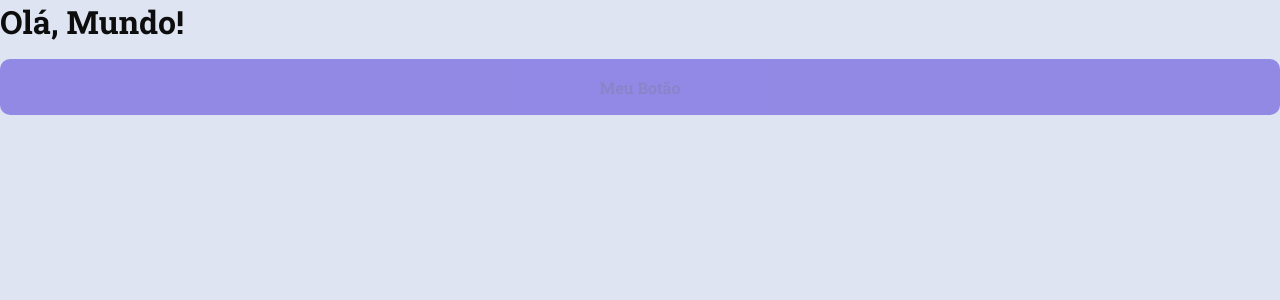
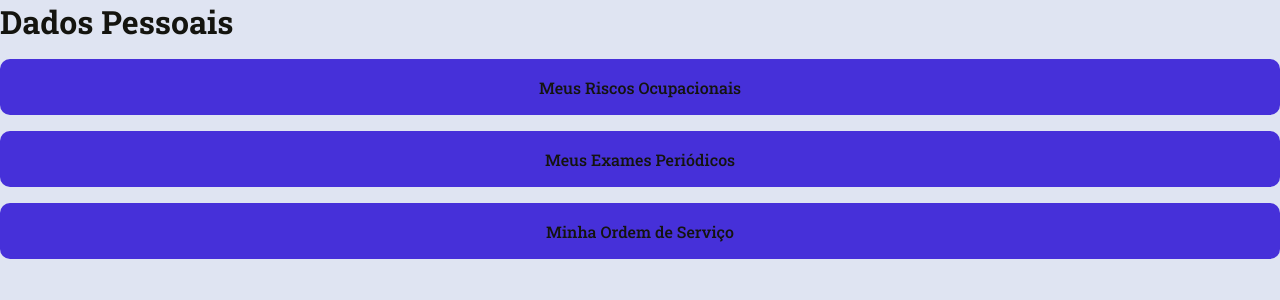
Before and after one commit to vitordavips/PortalColaborador, a React (Vite) app: page / in a window 1280 px wide. Shown: the top 300 px of the page. Built offline with nearby package versions, Linux system fonts and the light colour scheme; a web font is replaced by a local one.

Commit message:
começando a fazer o cabeçalho

```diff
--- a/src/Components/Button/index.jsx
+++ b/src/Components/Button/index.jsx
@@ -1,9 +1,9 @@
 import { Container } from "./styles";
 
-export function Button({ title, loading }) {
+export function Button({ title }) {
 
     return(
-     <Container type="button" disabled={loading}>
+     <Container type="button">
         {title}
      </Container>
     );
--- a/src/Components/Button/styles.js
+++ b/src/Components/Button/styles.js
@@ -3,7 +3,7 @@ import styled from 'styled-components';
 export const Container = styled.button`
     width: 100%;
     background-color: ${({ theme }) => theme.COLORS.Navy_blue};
-    color: ${({ theme }) => theme.white};
+    color: ${({ theme }) => theme.COLORS.Black};
 
     height: 56px;
     border: 0;
--- /dev/null
+++ b/src/Components/Header/styles.js
@@ -0,0 +1,5 @@
+import styled from 'styled-components';
+
+export const Container = styled.header`
+
+`;
--- a/src/Pages/Details/index.jsx
+++ b/src/Pages/Details/index.jsx
@@ -5,8 +5,10 @@ import { Button } from '../../Components/Button';
 export function Details(){
     return(
         <Container>
-            <h1>Olá, Mundo!</h1>
-            <Button title="Meu Botão" loading/>
+            <h1>Dados Pessoais</h1>
+            <Button title="Meus Riscos Ocupacionais" />
+            <Button title="Meus Exames Periódicos" />
+            <Button title="Minha Ordem de Serviço" />
         </Container>
     )
 }
--- a/src/styles/theme.js
+++ b/src/styles/theme.js
@@ -2,7 +2,7 @@ export default {
     COLORS: {
         BACKGROUND: "#DFE4F2",
 
-        Black: "#0D0D0D",
+        Black: "#14140F",
         white: "#F0F2F2",
         light_purple: "#7566D9",
         Navy_blue: "#4630D9",
```
Also changed, not shown: src/Components/Header/index.jsx (added), src/Imagens/LogoDigiboard.jpg (added), src/Imagens/Logo_Digiboard.jpg (added).
